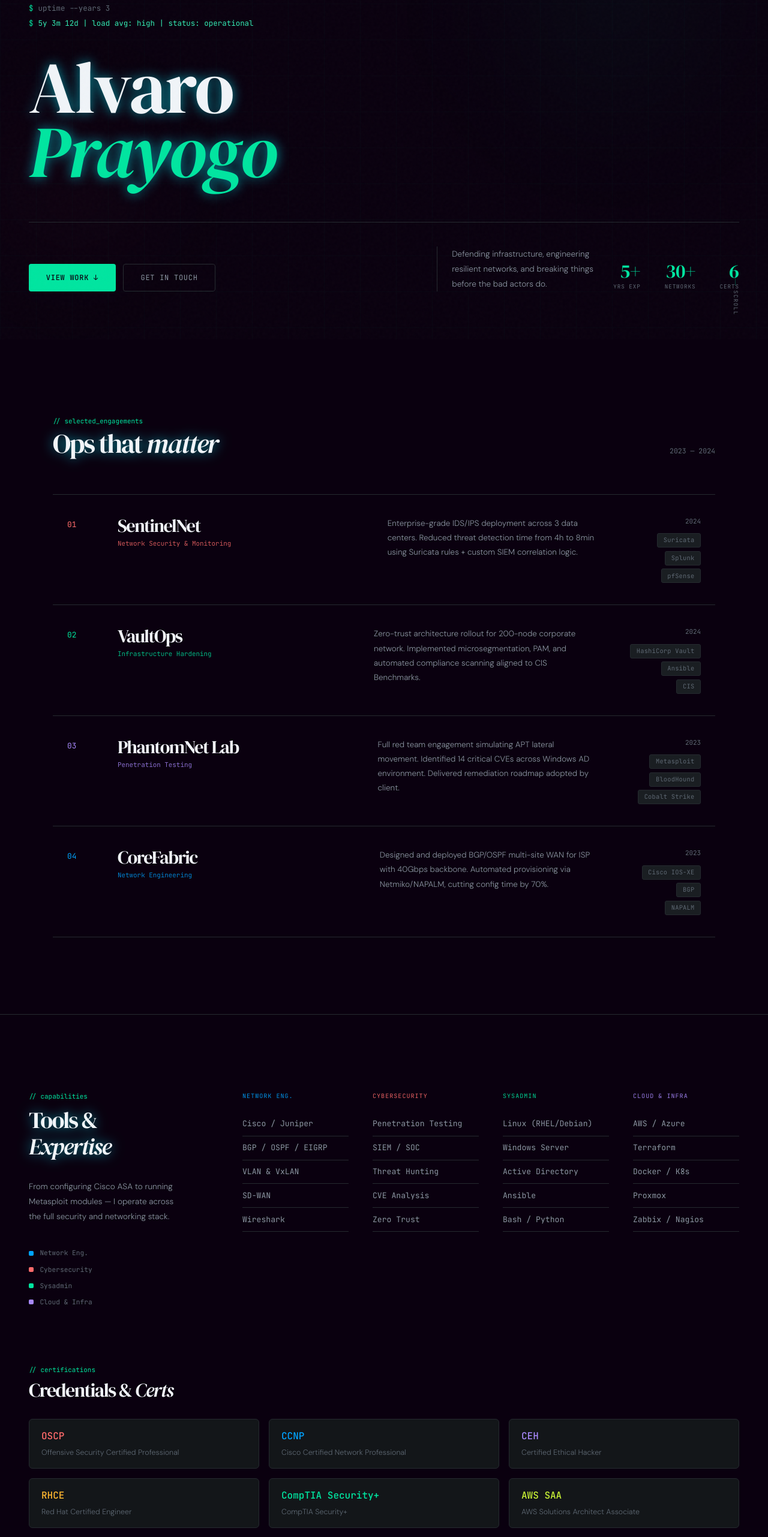
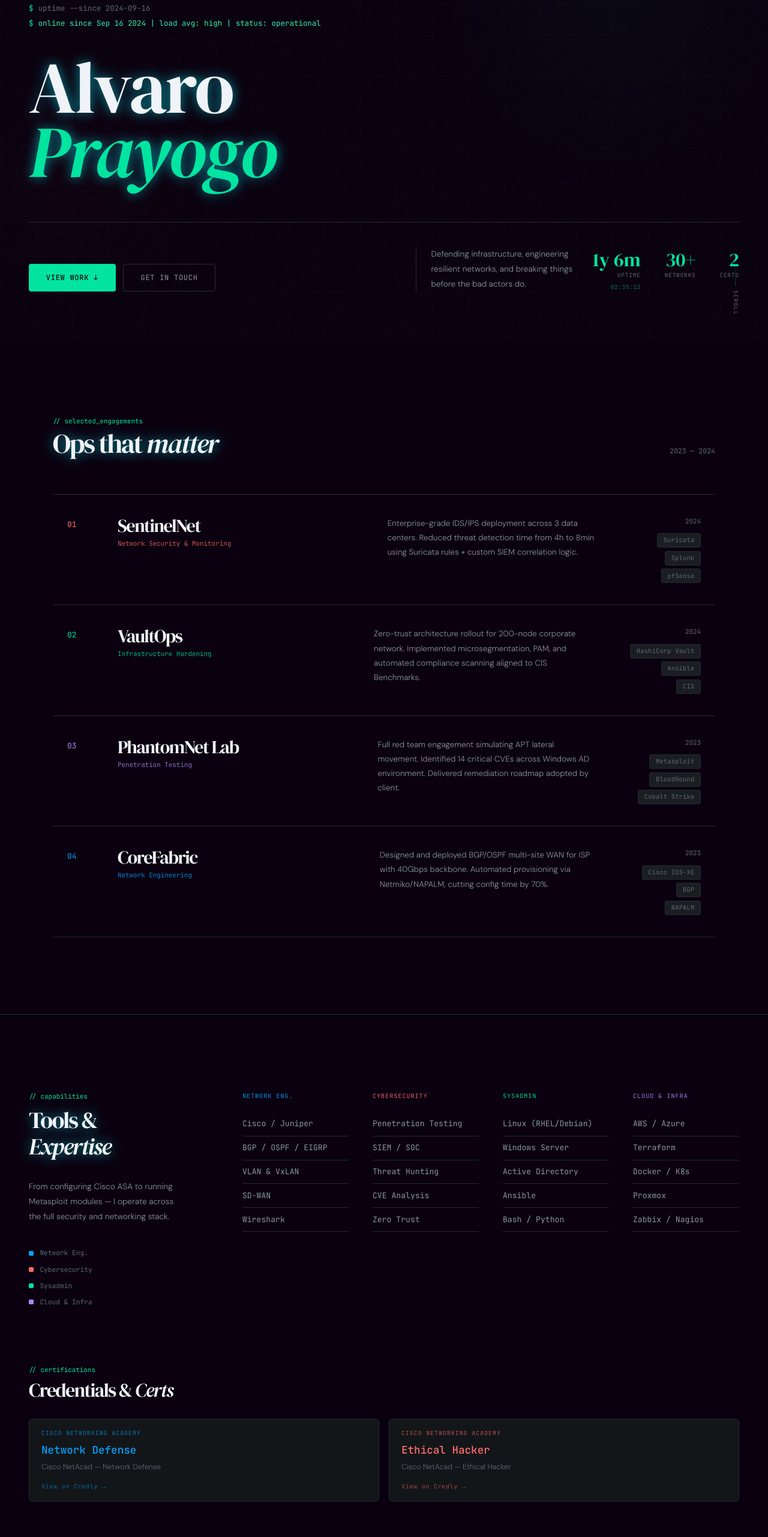
Before and after one commit to parothegreat/parothegreat-portfolio, a React (Vite) app: page / in a window 1280 px wide. Shown: the part 234-2797 px from the top of the page at 60% size. Built offline with nearby package versions, Linux system fonts and the light colour scheme.

Commit message:
[update] updated the realtime tracker

```diff
--- a/src/App.jsx
+++ b/src/App.jsx
@@ -69,13 +69,26 @@ const SKILLS = [
   },
 ];
 
+const SOCIAL_LINKS = {
+  "GitHub":   "https://github.com/parothegreat/",
+  "LinkedIn": "https://www.linkedin.com/in/moehammad-alvaro-pirata-prayogo-842a8834a/",
+};
+
 const CERTS = [
-  { name: "OSCP", full: "Offensive Security Certified Professional", color: C.coral },
-  { name: "CCNP", full: "Cisco Certified Network Professional",      color: C.blue },
-  { name: "CEH",  full: "Certified Ethical Hacker",                  color: C.violet },
-  { name: "RHCE", full: "Red Hat Certified Engineer",                 color: C.amber },
-  { name: "CompTIA Security+", full: "CompTIA Security+",            color: C.mint500 },
-  { name: "AWS SAA", full: "AWS Solutions Architect Associate",      color: C.lime },
+  {
+    name: "Network Defense",
+    full: "Cisco NetAcad — Network Defense",
+    issuer: "Cisco Networking Academy",
+    color: C.blue,
+    url: "https://www.credly.com/badges/26767ad4-478f-47d2-bd76-c30903affef0/linked_in_profile",
+  },
+  {
+    name: "Ethical Hacker",
+    full: "Cisco NetAcad — Ethical Hacker",
+    issuer: "Cisco Networking Academy",
+    color: C.coral,
+    url: "https://www.credly.com/badges/27912f5c-4b4f-4190-9684-9a3822bb6723/linked_in_profile",
+  },
 ];
 
 // ── Global Styles ─────────────────────────────────────────────
@@ -369,6 +382,71 @@ function Navbar({ active }) {
   );
 }
 
+// ── Uptime Counter ────────────────────────────────────────────
+const START_DATE = new Date("2024-09-16T00:00:00");
+
+function getUptime() {
+  const now = new Date();
+  const diff = now - START_DATE;
+
+  const totalSeconds = Math.floor(diff / 1000);
+  const seconds = totalSeconds % 60;
+  const totalMinutes = Math.floor(totalSeconds / 60);
+  const minutes = totalMinutes % 60;
+  const totalHours = Math.floor(totalMinutes / 60);
+  const hours = totalHours % 24;
+  const totalDays = Math.floor(totalHours / 24);
+  const days = totalDays % 30;
+  const totalMonths = Math.floor(totalDays / 30);
+  const months = totalMonths % 12;
+  const years = Math.floor(totalMonths / 12);
+
+  return { years, months, days, hours, minutes, seconds, totalDays };
+}
+
+function UptimeCounter() {
+  const [uptime, setUptime] = useState(getUptime());
+
+  useEffect(() => {
+    const iv = setInterval(() => setUptime(getUptime()), 1000);
+    return () => clearInterval(iv);
+  }, []);
+
+  const pad = (n) => String(n).padStart(2, "0");
+
+  // Primary display: biggest unit that's non-zero
+  const primaryValue = uptime.years > 0
+    ? `${uptime.years}y ${uptime.months}m`
+    : uptime.months > 0
+    ? `${uptime.months}m ${uptime.days}d`
+    : `${uptime.days}d`;
+
+  return (
+    <div style={{ textAlign: "right" }}>
+      {/* Primary: years/months */}
+      <div style={{
+        fontFamily: "'DM Serif Display', serif",
+        fontSize: "2rem", color: C.mint500, lineHeight: 1,
+      }}>
+        {primaryValue}
+      </div>
+      <div className="mono" style={{
+        fontSize: "0.58rem", letterSpacing: "0.1em",
+        textTransform: "uppercase", color: C.textMuted, marginTop: "0.25rem",
+      }}>
+        Uptime
+      </div>
+      {/* Live ticker: HH:MM:SS */}
+      <div className="mono" style={{
+        fontSize: "0.6rem", color: C.mint500, opacity: 0.5,
+        marginTop: "0.3rem", letterSpacing: "0.05em",
+      }}>
+        {pad(uptime.hours)}:{pad(uptime.minutes)}:{pad(uptime.seconds)}
+      </div>
+    </div>
+  );
+}
+
 // ── Hero ──────────────────────────────────────────────────────
 function Hero() {
   const [ready, setReady] = useState(false);
@@ -428,8 +506,8 @@ function Hero() {
         <div style={{ marginBottom: "2.5rem" }}>
           <TerminalLine text="whoami" delay={600} />
           <TerminalLine text="parothegreat -- securing networks, hardening systems, hunting threats" delay={1100} color={C.textSec} />
-          <TerminalLine text="uptime --years 3" delay={2200} />
-          <TerminalLine text="5y 3m 12d  |  load avg: high  |  status: operational" delay={2700} color={C.mint400} />
+          <TerminalLine text="uptime --since 2024-09-16" delay={2200} />
+          <TerminalLine text="online since Sep 16 2024  |  load avg: high  |  status: operational" delay={2700} color={C.mint400} />
         </div>
 
         <h1 style={{
@@ -466,7 +544,8 @@ function Hero() {
               Defending infrastructure, engineering resilient networks, and breaking things before the bad actors do.
             </p>
             <div className="stat-row" style={{ display: "flex", gap: "2.5rem" }}>
-              {[["5+", "Yrs Exp"], ["30+", "Networks"], ["6", "Certs"]].map(([n, l]) => (
+              <UptimeCounter />
+              {[["30+", "Networks"], ["2", "Certs"]].map(([n, l]) => (
                 <div key={l} style={{ textAlign: "right" }}>
                   <div style={{ fontFamily: "'DM Serif Display', serif", fontSize: "2rem", color: C.mint500, lineHeight: 1 }}>{n}</div>
                   <div className="mono" style={{ fontSize: "0.58rem", letterSpacing: "0.1em", textTransform: "uppercase", color: C.textMuted, marginTop: "0.25rem" }}>{l}</div>
@@ -595,18 +674,32 @@ function Skills() {
           }}>
             Credentials & <em>Certs</em>
           </h3>
-          <div className="certs-grid" style={{ display: "grid", gridTemplateColumns: "repeat(3, 1fr)", gap: "1rem" }}>
+          <div style={{ display: "grid", gridTemplateColumns: "repeat(2, 1fr)", gap: "1rem" }}>
             {CERTS.map(cert => (
-              <div
+              <a
                 key={cert.name}
+                href={cert.url}
+                target="_blank"
+                rel="noopener noreferrer"
                 className="cert-card"
-                style={{ "--cert-color": cert.color }}
+                style={{
+                  "--cert-color": cert.color,
+                  textDecoration: "none",
+                  display: "block",
+                }}
               >
-                <div className="mono" style={{ fontSize: "1rem", fontWeight: 500, color: cert.color, marginBottom: "0.4rem" }}>
+                {/* Cisco NetAcad badge label */}
+                <div className="mono" style={{ fontSize: "0.6rem", color: cert.color, opacity: 0.7, marginBottom: "0.5rem", letterSpacing: "0.12em", textTransform: "uppercase" }}>
+                  {cert.issuer}
+                </div>
+                <div className="mono" style={{ fontSize: "1.1rem", fontWeight: 500, color: cert.color, marginBottom: "0.35rem" }}>
                   {cert.name}
                 </div>
-                <div style={{ fontSize: "0.78rem", color: C.textMuted, fontWeight: 300 }}>{cert.full}</div>
-              </div>
+                <div style={{ fontSize: "0.78rem", color: C.textMuted, fontWeight: 300, marginBottom: "1rem" }}>{cert.full}</div>
+                <div className="mono" style={{ fontSize: "0.62rem", color: cert.color, opacity: 0.6, letterSpacing: "0.08em" }}>
+                  View on Credly →
+                </div>
+              </a>
             ))}
           </div>
         </div>
@@ -658,16 +751,16 @@ function Contact() {
             ))}
 
             {/* Social / platform links */}
-            <div style={{ display: "flex", gap: "1.5rem", marginTop: "2.5rem" }}>
-              {["GitHub", "LinkedIn", "HackTheBox", "TryHackMe"].map(s => (
-                <button key={s} style={{
-                  background: "none", border: "none",
+            <div style={{ display: "flex", gap: "1.5rem", marginTop: "2.5rem", flexWrap: "wrap" }}>
+              {Object.entries(SOCIAL_LINKS).map(([label, url]) => (
+                <a key={label} href={url} target="_blank" rel="noopener noreferrer" style={{
                   fontFamily: "'JetBrains Mono', monospace",
-                  fontSize: "0.65rem", color: C.textMuted, transition: "color 0.2s",
+                  fontSize: "0.65rem", color: C.textMuted,
+                  textDecoration: "none", transition: "color 0.2s",
                 }}
                   onMouseEnter={e => e.target.style.color = C.mint400}
                   onMouseLeave={e => e.target.style.color = C.textMuted}
-                >{s}</button>
+                >{label}</a>
               ))}
             </div>
           </div>
@@ -742,15 +835,15 @@ function Footer() {
         <span style={{ color: C.textMuted }}>$</span>
       </span>
       <div style={{ display: "flex", gap: "2rem" }}>
-        {["GitHub", "LinkedIn", "HackTheBox", "TryHackMe"].map(s => (
-          <button key={s} style={{
-            background: "none", border: "none",
+        {Object.entries(SOCIAL_LINKS).map(([label, url]) => (
+          <a key={label} href={url} target="_blank" rel="noopener noreferrer" style={{
             fontFamily: "'JetBrains Mono', monospace",
-            fontSize: "0.65rem", color: C.textMuted, transition: "color 0.2s",
+            fontSize: "0.65rem", color: C.textMuted,
+            textDecoration: "none", transition: "color 0.2s",
           }}
             onMouseEnter={e => e.target.style.color = C.mint400}
             onMouseLeave={e => e.target.style.color = C.textMuted}
-          >{s}</button>
+          >{label}</a>
         ))}
       </div>
       <span className="mono" style={{ fontSize: "0.68rem", color: C.textMuted }}>© {new Date().getFullYear()}</span>
```
